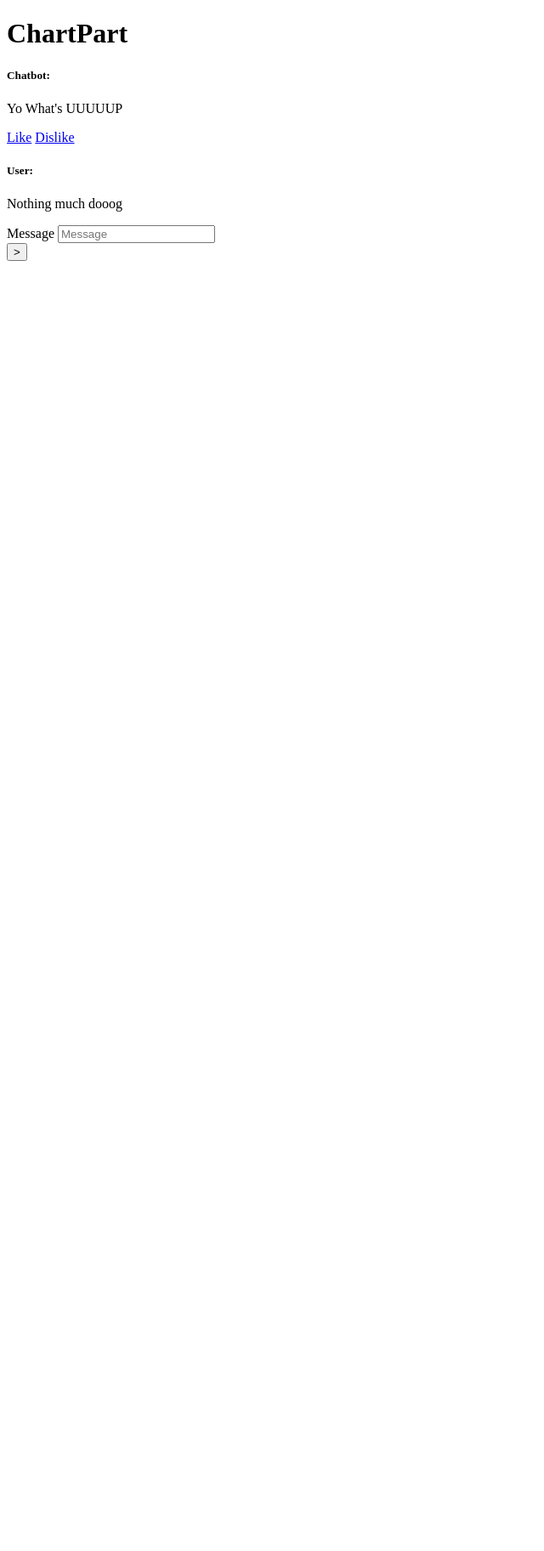
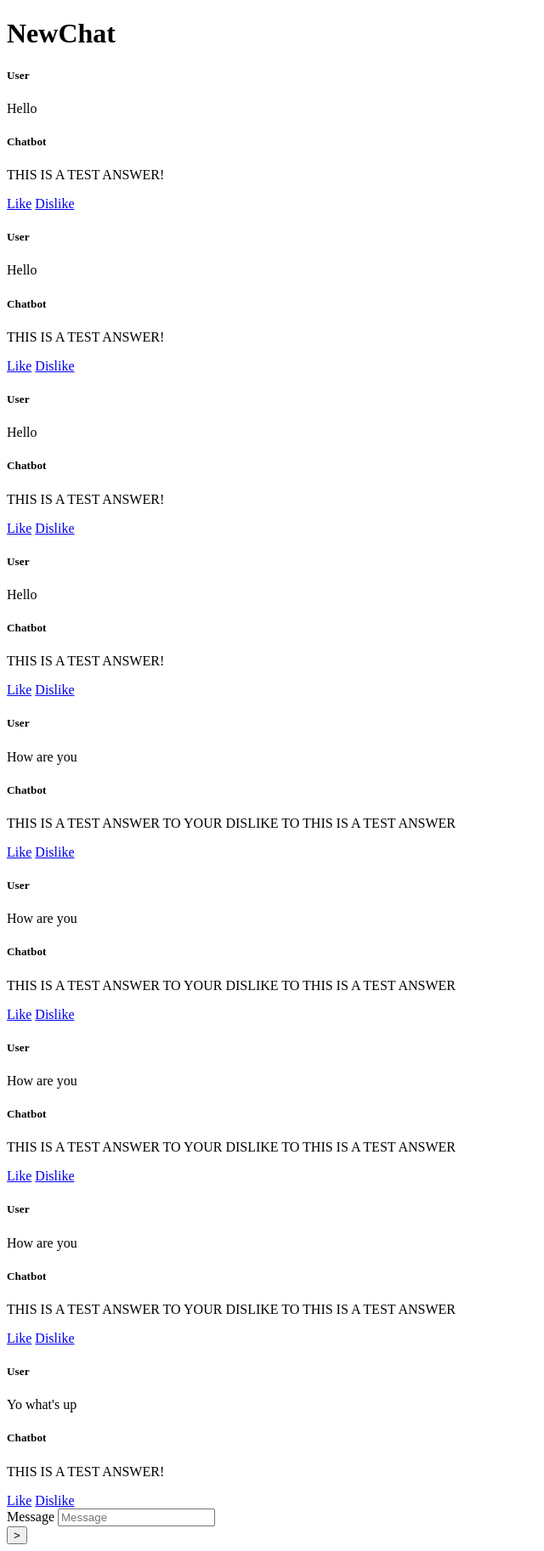
Before and after one commit to muhuchah/toit_chatbot, a Django app: page /chatbot/chat_detail/1/ in a window 1280 px wide. Shown: the whole page at 85% size, without its empty margins (0-640 px from the left). Before the commit the page ends 307 px from the top, so only its background shows below. Run offline with Django 4.2, Linux system fonts and the light colour scheme; data comes from the database, SQL or seed files in the repository.

Commit message:
generating a response when user dislikes a message

```diff
--- a/toit_chatbot/chatbot/models.py
+++ b/toit_chatbot/chatbot/models.py
@@ -26,9 +26,9 @@ class Chat(models.Model):
     title = models.CharField(max_length=16)
 
 class Message(models.Model):
-    text = models.CharField(max_length=100)
+    user_message = models.CharField(max_length=128)
+    chatbot_response = models.CharField(max_length=128)
     chat = models.ForeignKey(Chat, on_delete=models.CASCADE)
-    user_message = models.BooleanField()
 
 class Comment(models.Model):
     like = models.BooleanField(default=False)
--- a/toit_chatbot/chatbot/views.py
+++ b/toit_chatbot/chatbot/views.py
@@ -85,16 +85,13 @@ def chat_detail(request, chat_id):
         return redirect('chatbots_list', chat.user.id)
 
     if request.method == 'POST':
-        text = request.POST['usermessage']
+        user_message = request.POST['usermessage']
 
-        usermessage = Message(text=text, chat=chat, user_message=True)
-        usermessage.save()
+        #chatbot_response = openai_response(text)
+        chatbot_response = "THIS IS A TEST ANSWER!"
 
-        #text = openai_response(text)
-        text = "THIS IS A TEST ANSWER!"
-
-        chatbot_message = Message(text=text, chat=chat, user_message=False)
-        chatbot_message.save()
+        message = Message(user_message=user_message, chatbot_response=chatbot_response, chat=chat)
+        message.save()
 
 
     messages = chat.message_set.all()
@@ -219,6 +216,10 @@ def like_dislike(request, is_like, chat_id, message_id):
 
     if is_like != 1:
         # generate another response to the message
-        response = openai_response()
+        #response = openai_response(message.user_message)
+        response = "THIS IS A TEST ANSWER TO YOUR DISLIKE TO THIS IS A TEST ANSWER"
+
+        new_message = Message(user_message=message.user_message, chatbot_response=response, chat=chat)
+        new_message.save()
 
     return redirect('chat_detail', chat_id=chat.id)
--- a/toit_chatbot/templates/chatbot/chat_detail.html
+++ b/toit_chatbot/templates/chatbot/chat_detail.html
@@ -10,15 +10,12 @@
     <h1>{{chat.title}}</h1>
 
     {% for message in messages %}
-        {% if message.user_message %}
-            <h5>User:</h5>
-            <p>{{message.text}}</p>
-        {% else %}
-            <h5>Chatbot:</h5>
-            <p>{{message.text}}</p>
-            <a href="{% url 'like_dislike' is_like=1 chat_id=chat.id message_id=message.id%}">Like</a>
-            <a href="{% url 'like_dislike' is_like=0 chat_id=chat.id message_id=message.id%}">Dislike</a>
-        {% endif %}
+        <h5>User</h5>
+        <p>{{message.user_message}}</p>
+        <h5>Chatbot</h5>
+        <p>{{message.chatbot_response}}</p>
+        <a href="{% url 'like_dislike' is_like=1 chat_id=chat.id message_id=message.id%}">Like</a>
+        <a href="{% url 'like_dislike' is_like=0 chat_id=chat.id message_id=message.id%}">Dislike</a>
     {% endfor %}
 
     <form method="post">
```
Also changed, not shown: toit_chatbot/chatbot/migrations/0001_initial.py, toit_chatbot/chatbot/migrations/0002_remove_comment_text_chatbot_dislikes_chatbot_likes_and_more.py (deleted), toit_chatbot/db.sqlite3.
